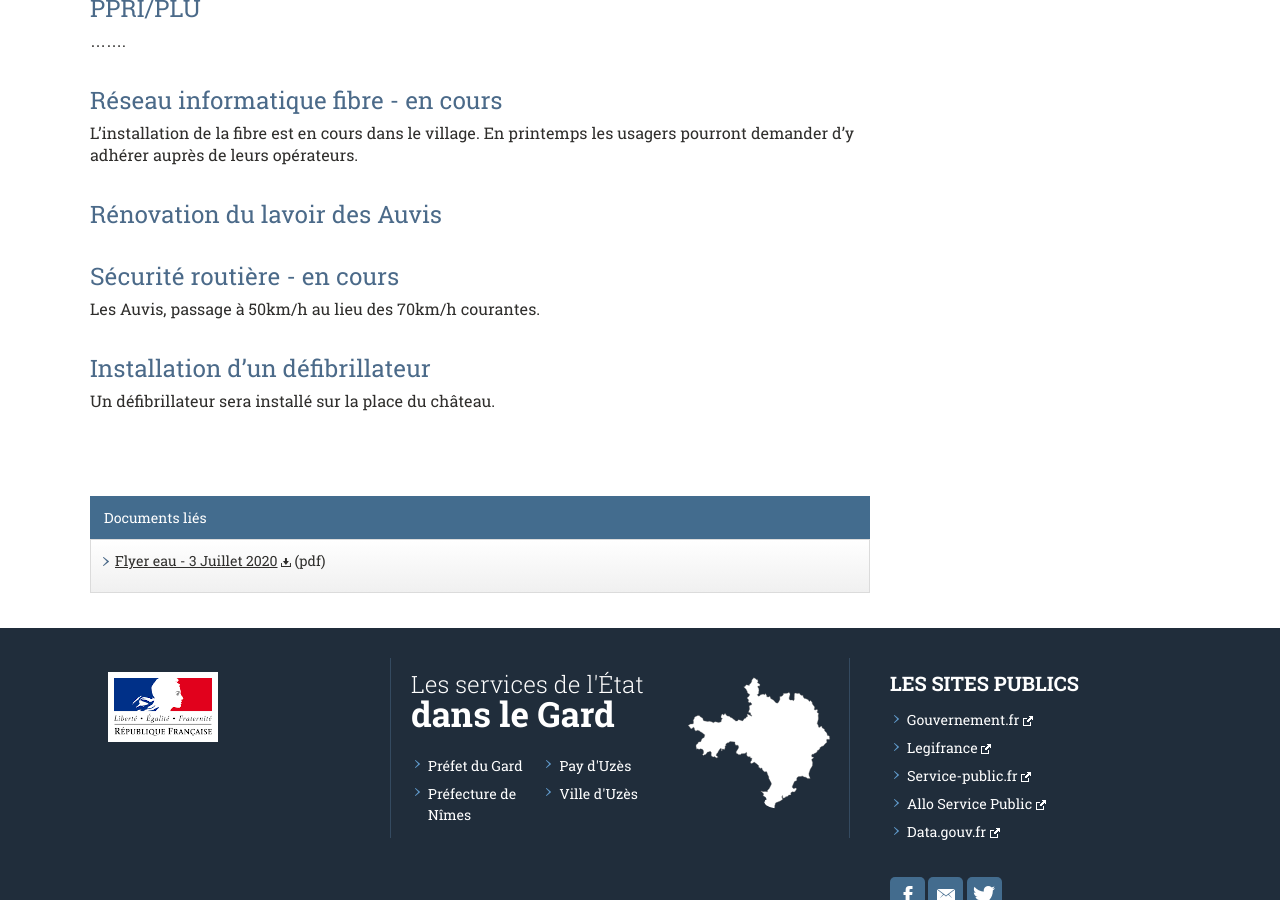
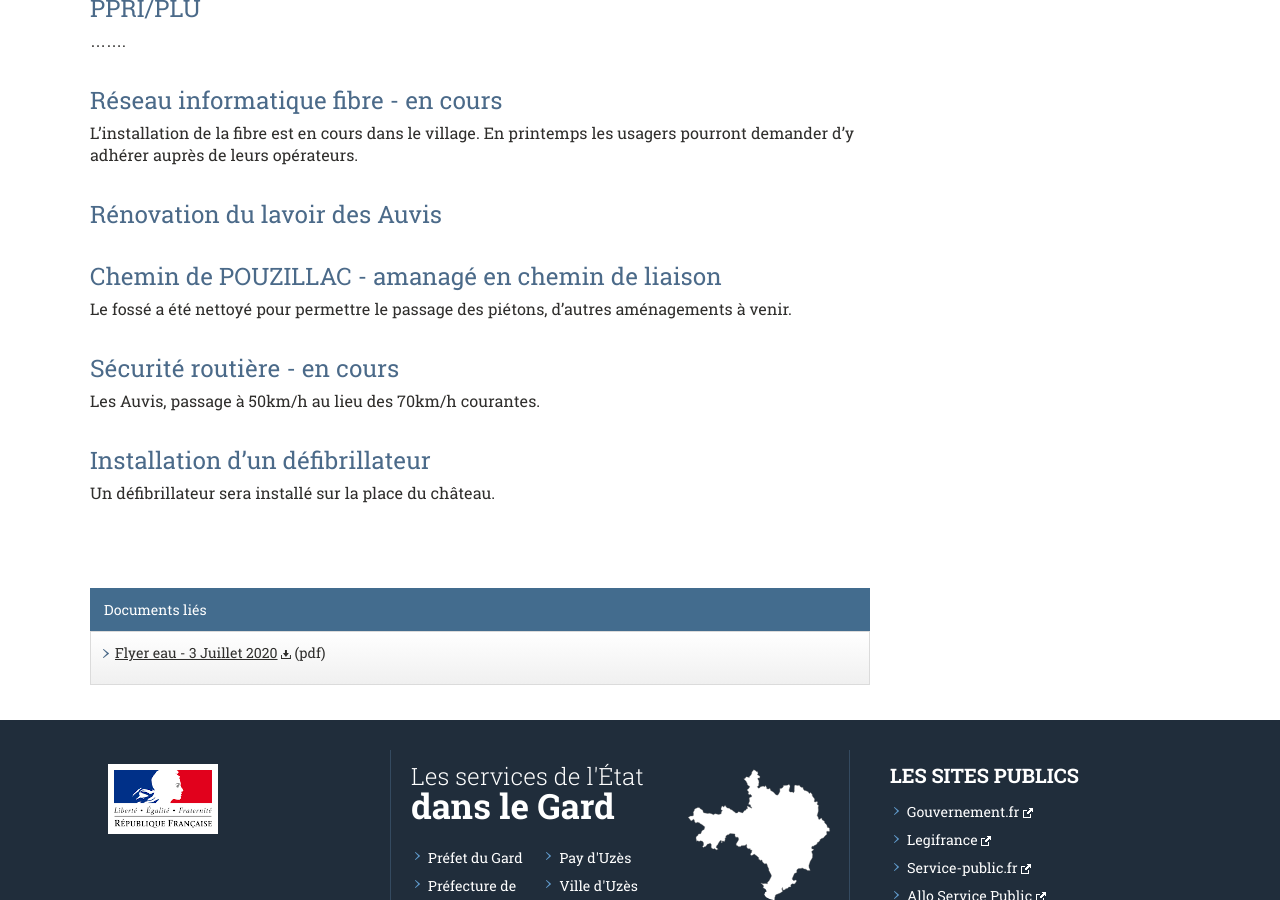
Before and after one commit to Flaux-Village/flaux-village.github.io, a Jekyll site: the page built from projetfait.md, in a window 1280 px wide and 900 px high, scrolled down 1341 px. Built offline with Jekyll 4.4.1, drawn with Linux system fonts in a browser that asks for light colours; our own code applies the rules of GitHub Pages for plain Markdown files.

Commit message:
Update projetfait.md

```diff
--- a/projetfait.md
+++ b/projetfait.md
@@ -53,6 +53,9 @@ L'installation de la fibre est en cours dans le village. En printemps les usager
 
 # Rénovation du lavoir des Auvis
 
+# Chemin de POUZILLAC - amanagé en chemin de liaison
+Le fossé a été nettoyé pour permettre le passage des piétons, d'autres aménagements à venir.
+
 # Sécurité routière - en cours
 Les Auvis, passage à 50km/h au lieu des 70km/h courantes.
 
```
